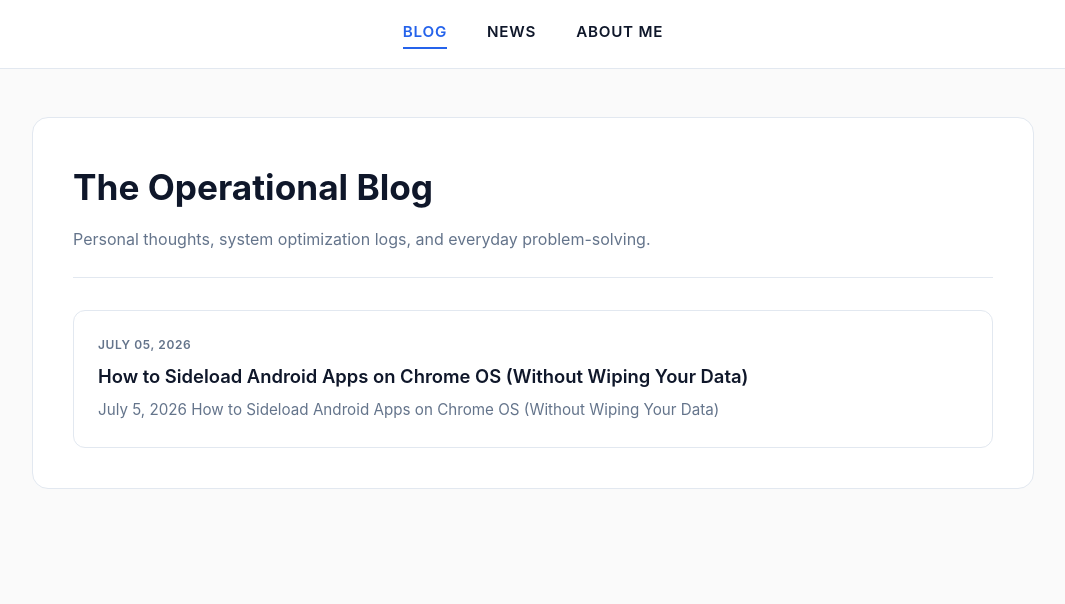
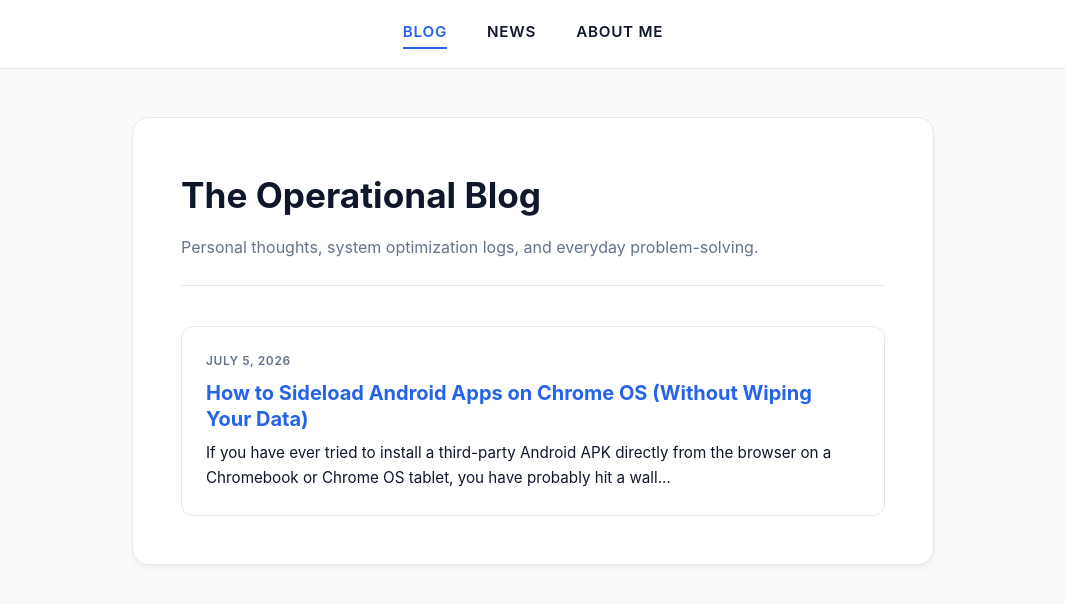
Before and after one commit to 23303016-Sifat/23303016-Sifat, a Jekyll site: the page index.html, which Jekyll copies as it is, in a window 1280 px wide. Shown: the top 604 px of the page, without its empty margins (107-1172 px from the left). Built offline with Jekyll 4.4.1, drawn with Linux system fonts in a browser that asks for light colours.

Commit message:
Update index.html

```diff
--- a/index.html
+++ b/index.html
@@ -1,23 +1,59 @@
----
-layout: default
-title: MD Shahriar Alam Sifat | Blog
----
-<div class="container">
-  <div style="background: #ffffff; border: 1px solid #e2e8f0; border-radius: 16px; padding: 2.5rem;">
-    <h1 style="font-size: 2.2rem; margin-bottom: 0.5rem; font-weight: 700;">The Operational Blog</h1>
-    <p style="color: #64748b; font-size: 1rem; margin-bottom: 2rem; border-bottom: 1px solid #e2e8f0; padding-bottom: 1.5rem;">Personal thoughts, system optimization logs, and everyday problem-solving.</p>
+<!DOCTYPE html>
+<html lang="en">
+<head>
+  <meta charset="UTF-8">
+  <meta name="viewport" content="width=device-width, initial-scale=1.0">
+  <title>MD Shahriar Alam Sifat | Blog</title>
+  <style>
+    :root { --bg-color: #fafafa; --card-bg: #ffffff; --text-main: #0f172a; --text-muted: #64748b; --accent: #2563eb; --border: #e2e8f0; }
+    * { box-sizing: border-box; margin: 0; padding: 0; }
+    body { font-family: -apple-system, BlinkMacSystemFont, "Segoe UI", Roboto, Helvetica, Arial, sans-serif; background: var(--bg-color); color: var(--text-main); line-height: 1.7; }
 
-    <div style="display: grid; grid-template-columns: repeat(auto-fit, minmax(300px, 1fr)); gap: 1.5rem;">
+    .navbar { position: sticky; top: 0; background: rgba(255, 255, 255, 0.9); backdrop-filter: blur(10px); z-index: 1000; padding: 1.2rem 2rem; border-bottom: 1px solid var(--border); display: flex; justify-content: center; gap: 2.5rem; }
+    .navbar a { text-decoration: none; color: var(--text-main); font-weight: 600; font-size: 0.95rem; transition: color 0.2s; text-transform: uppercase; letter-spacing: 0.05em; }
+    .navbar a:hover { color: var(--accent); }
+    .navbar a.active { color: var(--accent); border-bottom: 2px solid var(--accent); padding-bottom: 2px; }
 
-      <!-- This loop automatically fetches all your Markdown posts! -->
-      {% for post in site.posts %}
-    <a href="{{ post.url | relative_url }}" style="border: 1px solid #e2e8f0; padding: 1.5rem; border-radius: 12px; text-decoration: none; display: block; background: #ffffff; height: 100%;">
-        <span style="font-size: 0.75rem; color: #64748b; font-weight: 600; text-transform: uppercase; letter-spacing: 0.05em; margin-bottom: 0.5rem; display: block;">{{ post.date | date: "%B %d, %Y" }}</span>
-        <div style="font-size: 1.15rem; color: #0f172a; font-weight: 600; margin-bottom: 0.5rem; line-height: 1.4;">{{ post.title }}</div>
-        <p style="font-size: 0.95rem; color: #64748b;">{{ post.excerpt | strip_html | truncatewords: 20 }}</p>
+    .container { max-width: 850px; margin: 3rem auto; padding: 0 1.5rem; }
+
+    .header-card { background: var(--card-bg); border: 1px solid var(--border); border-radius: 16px; padding: 3rem; margin-bottom: 2rem; box-shadow: 0 4px 6px -1px rgba(0, 0, 0, 0.05); }
+    .header-card h1 { font-size: 2.2rem; margin-bottom: 0.5rem; font-weight: 700; color: var(--text-main); }
+    .header-card p.subtitle { color: var(--text-muted); font-size: 1rem; margin-bottom: 2.5rem; border-bottom: 1px solid var(--border); padding-bottom: 1.5rem; }
+
+    /* Clickable Card Styles */
+    .post-card { display: block; text-decoration: none; border: 1px solid var(--border); padding: 1.5rem; border-radius: 12px; transition: all 0.2s ease; background: #ffffff; }
+    .post-card:hover { border-color: var(--accent); box-shadow: 0 4px 12px rgba(37, 99, 235, 0.1); transform: translateY(-2px); }
+    .post-date { font-size: 0.75rem; color: var(--text-muted); font-weight: 600; text-transform: uppercase; letter-spacing: 0.05em; margin-bottom: 0.5rem; display: block; }
+    .post-title { font-size: 1.25rem; color: var(--accent); font-weight: 700; margin-bottom: 0.5rem; line-height: 1.3;}
+    .post-excerpt { font-size: 0.95rem; color: var(--text-main); }
+
+    @media (max-width: 768px) {
+      .navbar { padding: 1rem 0.5rem; gap: 0.8rem; flex-wrap: wrap; justify-content: center; }
+      .navbar a { font-size: 0.8rem; }
+      .header-card { padding: 1.5rem; }
+    }
+  </style>
+</head>
+<body>
+  <nav class="navbar">
+    <a href="index.html" class="active">Blog</a>
+    <a href="news.html">News</a>
+    <a href="about.html">About Me</a>
+  </nav>
+
+  <div class="container">
+    <div class="header-card">
+      <h1>The Operational Blog</h1>
+      <p class="subtitle">Personal thoughts, system optimization logs, and everyday problem-solving.</p>
+
+      <!-- This is the clickable card that links to your article -->
+      <a href="chrome-os.html" class="post-card">
+        <span class="post-date">July 5, 2026</span>
+        <div class="post-title">How to Sideload Android Apps on Chrome OS (Without Wiping Your Data)</div>
+        <p class="post-excerpt">If you have ever tried to install a third-party Android APK directly from the browser on a Chromebook or Chrome OS tablet, you have probably hit a wall...</p>
       </a>
-      {% endfor %}
 
     </div>
   </div>
-</div>
+</body>
+</html>
```
